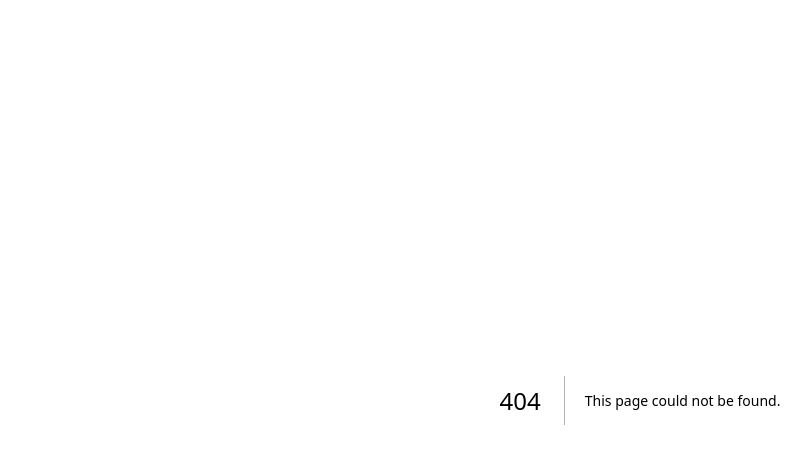
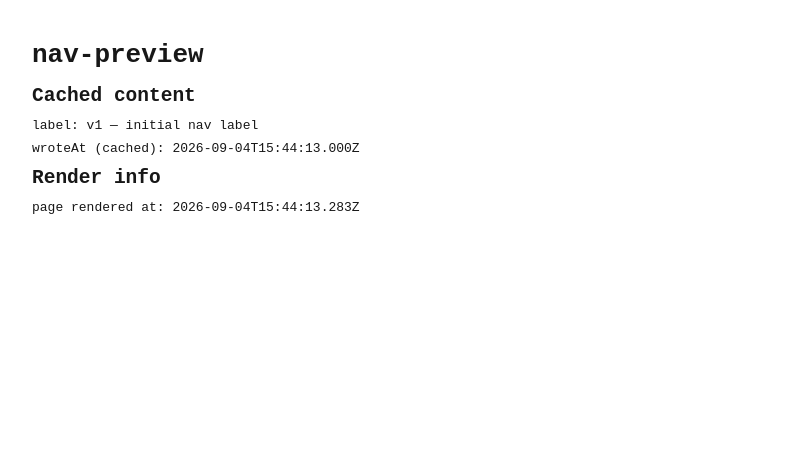
Before and after one commit to mmdenny17/VercelTraining, a Next.js app: page /nav-preview in a window 1280 px wide. Before the commit this address had no page. Shown: the top 464 px of the page, without its empty margins (0-811 px from the left). Built offline with nearby package versions, Linux system fonts and the light colour scheme.

Commit message:
feat: module 3 build items (cms-source, revalidate, nav-preview, cache mechanism)

```diff
--- a/next.config.ts
+++ b/next.config.ts
@@ -1,6 +1,12 @@
 import type { NextConfig } from "next";
 
 const nextConfig: NextConfig = {
+  // Required for 'use cache' / cacheTag / cacheLife (M3.1) -- unstable_cache
+  // is deprecated in this Next version. This is a project-wide switch to
+  // the new Cache Components model, not a per-file opt-in: check the other
+  // routes still behave after this lands.
+  cacheComponents: true,
+
   async redirects() {
     return [
       { source: "/old-page", destination: "/env-check", permanent: false },
@@ -24,11 +30,34 @@ const nextConfig: NextConfig = {
       { source: "/backend/:path*", destination: `${process.env.BACKEND_BASE_URL}/:path*`,
 },
 
-      // YOUR TURN. Forward everything under /backend/* to the host in
-      // BACKEND_BASE_URL, preserving the rest of the path:
-      //   /backend/users/octocat  ->  <BACKEND_BASE_URL>/users/octocat
-      // Set BACKEND_BASE_URL to https://api.github.com so it's testable.
-      // Path capture goes on BOTH sides.
+      // ============================================================
+      // BUILD ITEM M3.3 -- does anything in THIS app check the token?
+      // ============================================================
+      // You've now been told directly: no middleware exists here, and the
+      // rewrite is a routing-layer relay that forwards headers unmodified,
+      // Authorization included. Don't take that as given -- prove it.
+      //
+      // Add one more rewrite entry: source "/proxy/headers", destination
+      // "https://httpbin.org/headers". httpbin's /headers endpoint echoes
+      // back, as JSON, every header the request arrived with.
+      //
+      // Then test it (curl or the browser, your call):
+      //   curl -H "Authorization: Bearer fake-token-123" https://<your-deploy>/proxy/headers
+      //
+      // PREDICT BEFORE YOU RUN IT:
+      // 1. Does the Authorization header show up in httpbin's response at
+      //    all? If your "middleware" model from chat were true, what would
+      //    you expect instead (stripped? replaced? a 401 before it even
+      //    reaches httpbin)?
+      // 2. This rewrite target is a public internet host, same as
+      //    /proxy/zen. Real PO3/RT in EKS are NOT public. What does that
+      //    imply is different about this test vs. what actually happens
+      //    when the real dashboard's rewrite fires -- what would have to
+      //    exist for that request to even leave Vercel's network at all?
+      //    (§13.3 has the answer; you've read it before.)
+      //
+      // YOUR TURN below this line.
+      { source: "/proxy/headers", destination: "https://httpbin.org/headers" },
     ];
   },
 };
--- a/src/app/api/boom/route.ts
+++ b/src/app/api/boom/route.ts
@@ -1,5 +1,3 @@
-export const dynamic = "force-dynamic";
-
 export async function GET(request: Request) {
   const url = new URL(request.url);
 
--- /dev/null
+++ b/src/app/api/cms-source/route.ts
@@ -0,0 +1,20 @@
+// Fixture, not a build item. This is your "CMS admin" -- POST to it to
+// simulate publishing new nav content. It always reads/writes the live
+// value directly, uncached, so it's a source of truth for what SHOULD be
+// showing once revalidation has actually run.
+
+import { connection } from "next/server";
+import { getContent, setContent } from "@/lib/cms-source";
+
+export async function GET() {
+  await connection();
+  return Response.json(getContent());
+}
+
+export async function POST(request: Request) {
+  const body = await request.json();
+  if (typeof body.label !== "string") {
+    return Response.json({ error: "expected { label: string }" }, { status: 400 });
+  }
+  return Response.json(setContent(body.label));
+}
--- a/src/app/api/echo/route.ts
+++ b/src/app/api/echo/route.ts
@@ -1,5 +1,3 @@
-export const dynamic = "force-dynamic";
-
 function describe(request: Request) {
   return Response.json({
     method: request.method,
--- a/src/app/api/health/route.ts
+++ b/src/app/api/health/route.ts
@@ -19,9 +19,10 @@
 //
 // YOUR TURN below this line.
 
-export const dynamic = "force-dynamic";
+import { connection } from "next/server";
 
 export async function GET() {
+  await connection();
   return Response.json({
     ok: true,
     region: process.env.VERCEL_REGION ?? "(no region)",
--- a/src/app/api/var-mechanism/route.ts
+++ b/src/app/api/var-mechanism/route.ts
@@ -23,8 +23,6 @@
 //
 // YOUR TURN below this line.
 
-export const dynamic = "force-dynamic";
-
 export async function GET() {
   const key = "SPIKE_SERVER_VAR";
 
--- /dev/null
+++ b/src/app/nav-preview/page.tsx
@@ -0,0 +1,80 @@
+// ============================================================
+// BUILD ITEM M3.1 -- P6, tag-based revalidation, the read side
+// ============================================================
+// This page stands in for the arch plan's `lib/cms/navigation.ts`: a
+// server-rendered read of CMS-shaped content that should NOT hit the
+// source on every request, but DOES need to reflect a publish quickly
+// when one happens.
+//
+// getContent() from "@/lib/cms-source" is your "CMS client call" -- treat
+// it like a network fetch to Contentstack, not like reading a local
+// variable directly (a real client would be an actual HTTP call).
+//
+// Your job: wrap that call in Next's `unstable_cache` so the RESULT is
+// cached and tagged, not re-read on every render.
+//
+//   import { unstable_cache } from "next/cache";
+//   import { getContent } from "@/lib/cms-source";
+//
+//   const getCachedContent = unstable_cache(
+//     async () => getContent(),
+//     ["nav-content"],      // cache key parts
+//     { tags: ["nav"] },    // the tag M3.2's revalidate route will target
+//   );
+//
+// Render `label` and `wroteAt` from the cached read, plus your own
+// `new Date().toISOString()` printed separately as "page rendered at" --
+// you need both timestamps on screen to tell a cache hit from a miss by
+// eye, without checking network logs.
+//
+// PREDICT BEFORE YOU TEST (predictions go in chat, not in this file):
+// 1. You load this page once, then POST a new label to /api/cms-source.
+//    Reload this page WITHOUT calling revalidate. What shows -- old label
+//    or new label? Why?
+// 2. Now POST to /api/revalidate (M3.2) with tag "nav", then reload this
+//    page again. What shows now?
+// 3. Name the discriminator: what's on screen that tells you a cache HIT
+//    happened, distinct from a cache MISS that happened to read the same
+//    value? (Hint: you rendered two timestamps for a reason.)
+//
+// YOUR TURN below this line.
+import { cacheTag } from "next/cache";
+import { getContent } from "@/lib/cms-source";
+import { connection } from "next/server";
+import { Suspense } from "react";
+
+async function getCachedContent() {
+  "use cache";
+  cacheTag("nav");
+  return getContent();
+}
+
+// connection() is an explicit opt-out of caching -- it must live in its own
+// Suspense boundary so only THIS piece is excluded from the static shell.
+// The label/wroteAt section above stays prerendered; this streams in per request.
+async function RenderedAt() {
+  await connection();
+  const renderedAt = new Date().toISOString();
+  return <p>page rendered at: {renderedAt}</p>;
+}
+
+export default async function NavPreviewPage() {
+  const { label, wroteAt } = await getCachedContent();
+
+  return (
+    <main style={{ fontFamily: "monospace", padding: "2rem", lineHeight: 1.8 }}>
+      <h1>nav-preview</h1>
+      <section>
+        <h2>Cached content</h2>
+        <p>label: {label}</p>
+        <p>wroteAt (cached): {wroteAt}</p>
+      </section>
+      <section>
+        <h2>Render info</h2>
+        <Suspense fallback={<p>page rendered at: …</p>}>
+          <RenderedAt />
+        </Suspense>
+      </section>
+    </main>
+  );
+}
--- /dev/null
+++ b/src/lib/cms-source.ts
@@ -0,0 +1,36 @@
+// Fixture, not a build item. Stands in for a real CMS: persisted to a JSON
+// file on disk, read/write. This is what makes "publish new content"
+// simulate-able without a real Contentstack account.
+//
+// Earlier version of this file used a plain module-scope variable instead.
+// That turned out to be broken as a fixture: Next.js compiles Route
+// Handlers and Server Components into separate bundles, each getting its
+// OWN copy of an imported module -- so a "shared" JS variable wasn't
+// actually shared at all. A file on disk doesn't have that problem: any
+// process on the machine reading this path sees the same bytes, which is
+// what makes it a fair stand-in for "an external CMS." (It's still not a
+// real network call, and still doesn't model multi-pod cache-consistency
+// -- that's what a `cacheHandler` is for, per P6.)
+
+import fs from "node:fs";
+import path from "node:path";
+
+const FILE = path.join(process.cwd(), ".cms-source.json");
+
+function readFile(): { label: string } {
+  try {
+    return JSON.parse(fs.readFileSync(FILE, "utf-8"));
+  } catch {
+    return { label: "v1 — initial nav label" };
+  }
+}
+
+export function getContent() {
+  const { label } = readFile();
+  return { label, wroteAt: new Date().toISOString() };
+}
+
+export function setContent(label: string) {
+  fs.writeFileSync(FILE, JSON.stringify({ label }));
+  return getContent();
+}
```
Also changed, not shown: src/app/api/revalidate/route.ts (added, +38 -0 lines), src/app/env-check/page.tsx (+5 -4 lines), 1 other file (tests, documents, lock files or other folders).
